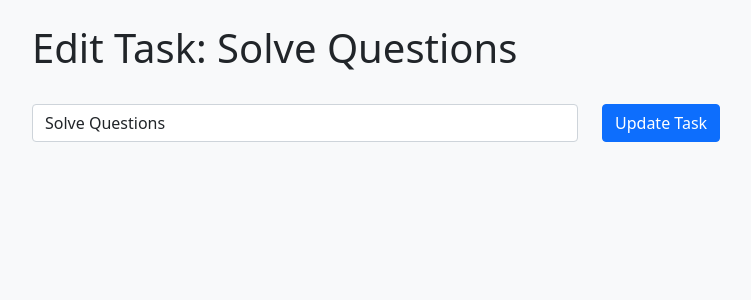
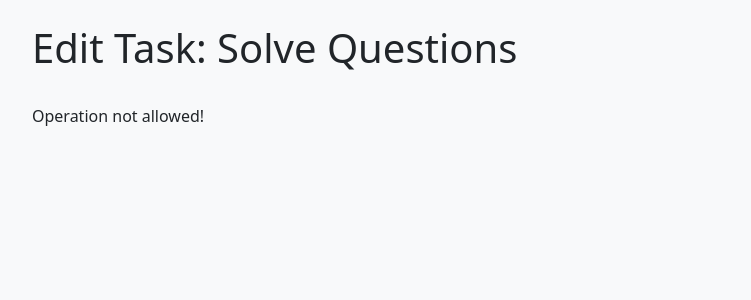
Before and after one commit to JanBlazejczyk/taskmate-taskmanager, a Django app: page /task/edit/3 in a window 1280 px wide. Shown: the part 80-380 px from the top of the page, without its empty margins (50-801 px from the left). Run offline with Django 3.2, Linux system fonts and the light colour scheme; a user stored in the database is signed in; data comes from the database, SQL or seed files in the repository; parts of the project's set-up code (start-up, migrations or seed data) failed here and were passed over.

Commit message:
added security restrictions for editing deleting and marking tasks

```diff
--- a/project_folder/taskmate/todolist/templates/edit.html
+++ b/project_folder/taskmate/todolist/templates/edit.html
@@ -10,6 +10,7 @@
         <h1>Edit Task: {{ task_obj.task }}</h1>
         <br>
 
+        {% if task_obj.owner == request.user %}
         <form method="POST">
             {% csrf_token %}
             <div class="form-group">
@@ -24,6 +25,9 @@
                 </div>
             </div>
         </form>
+        {% else %}
+            <p>Operation not allowed!</p>
+        {% endif %}
 
     </div>
 {% endblock content %}
--- a/project_folder/taskmate/todolist/views.py
+++ b/project_folder/taskmate/todolist/views.py
@@ -79,8 +79,11 @@ def about(request):
 
 @login_required
 def delete_task(request, task_id):
-    task = TaskList.objects.get(pk=task_id)
-    task.delete()
+    if task.owner == request.user:
+        task = TaskList.objects.get(pk=task_id)
+        task.delete()
+    else:
+        messages.error(request, "Access denied. Operation forbidden")
 
     return redirect('landing_page')
 
@@ -89,11 +92,14 @@ def delete_task(request, task_id):
 def change_status(request, task_id):
     task = TaskList.objects.get(pk=task_id)
 
-    if task.done == False:
-        task.done = True
-        task.save()
+    if task.owner == request.user:
+        if task.done == False:
+            task.done = True
+            task.save()
+        else:
+            task.done = False
+            task.save()
     else:
-        task.done = False
-        task.save()
+        messages.error(request, 'Access denied, operation forbidden')
 
-    return redirect('landing_page')
+        return redirect('landing_page')
```
